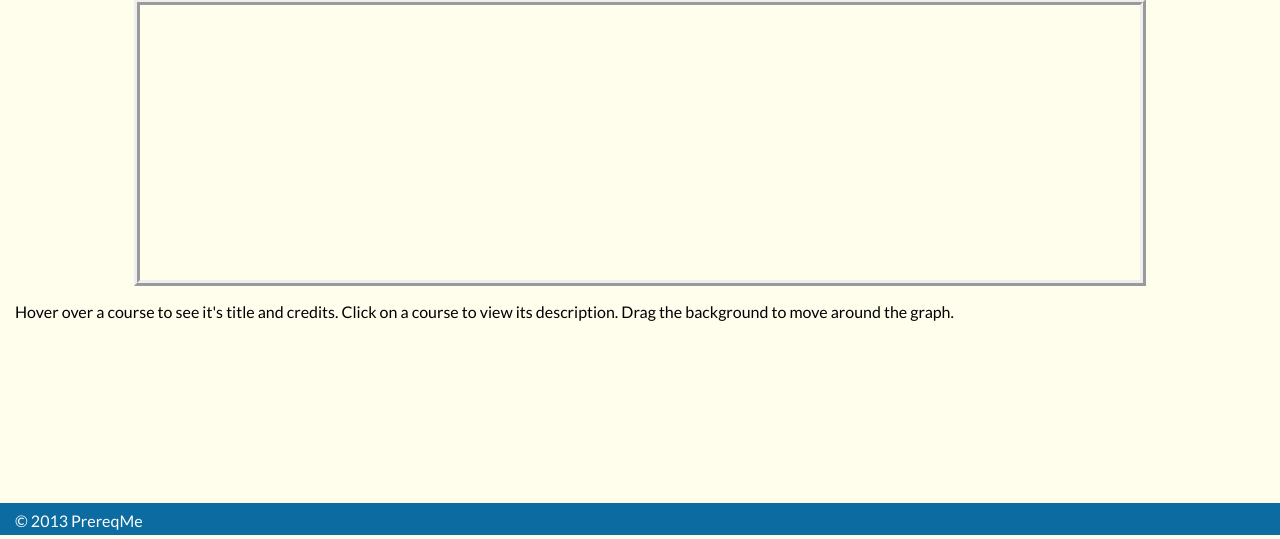
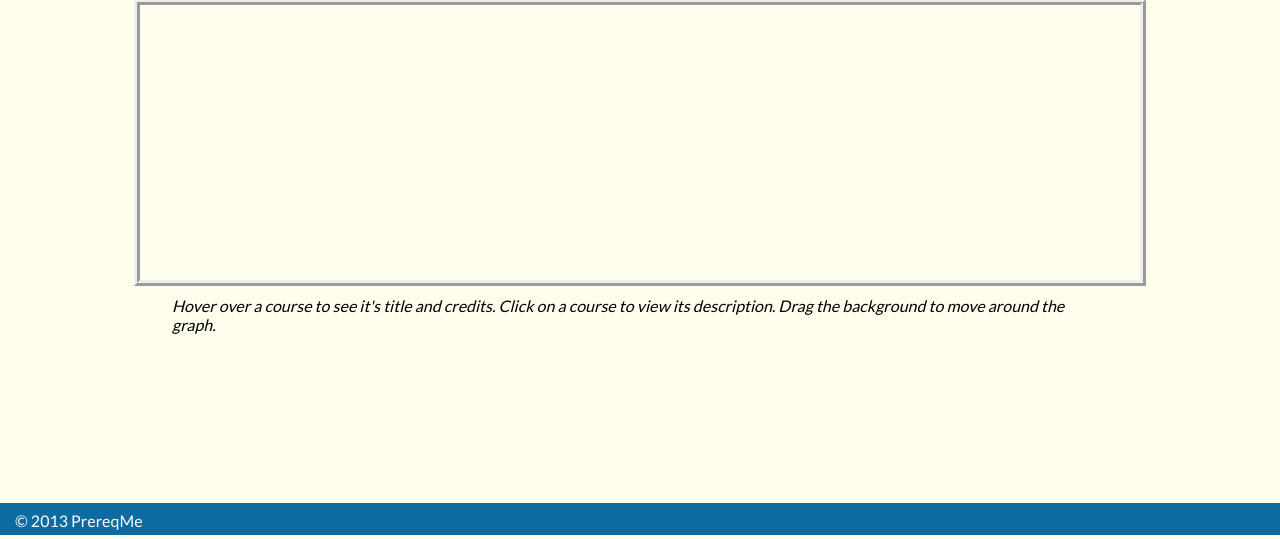
Before and after one commit to joshcaron/PrereqMe-Original, a PHP site: template application/views/course/detail.php in a window 1280 px wide. Shown: the part 229-768 px from the top of the page. Run offline with PHP 8.4, Linux system fonts and the light colour scheme; the template is opened without the code that fills it, so the values that code supplies are empty; some libraries are stand-ins or nearby versions.

Commit message:
prereq graph on detail page

```diff
--- a/application/views/templates/header.php
+++ b/application/views/templates/header.php
@@ -14,7 +14,6 @@
 
 <!-- CSS sources -->
 <link rel="stylesheet" type="text/css" href=<?php echo css_url(), 'global.css'?> >
-<link rel="stylesheet" type="text/css" href=<?php echo css_url(), 'spacetree/base.css'?> >
 <link rel="stylesheet" type="text/css" href=<?php echo css_url(), 'spacetree/Spacetree.css'?> >
 <link rel="stylesheet" href="http://code.jquery.com/ui/1.10.1/themes/base/jquery-ui.css" />
 <link rel="stylesheet" type="text/css" href="http://ajax.aspnetcdn.com/ajax/jquery.dataTables/1.9.4/css/jquery.dataTables.css">
--- a/assets/css/global.css
+++ b/assets/css/global.css
@@ -73,6 +73,7 @@ select { border-color:#999; }
 .tip { width: 139px; color: #111; background-color: white; border:1px solid #ccc; -moz-box-shadow:#555 2px 2px 8px;
     -webkit-box-shadow:#555 2px 2px 8px; -o-box-shadow:#555 2px 2px 8px; box-shadow:#555 2px 2px 8px;  opacity:0.9;
     filter:alpha(opacity=90); font-size:10px; font-family:Verdana, Geneva, Arial, Helvetica, sans-serif; padding:7px; }
+#COURSE_DETAIL .help { width:936px; margin:0px auto; font-style:italic; }
 
 /* My Plan */
 #MY_PLAN div { margin-bottom:10px; }
```
